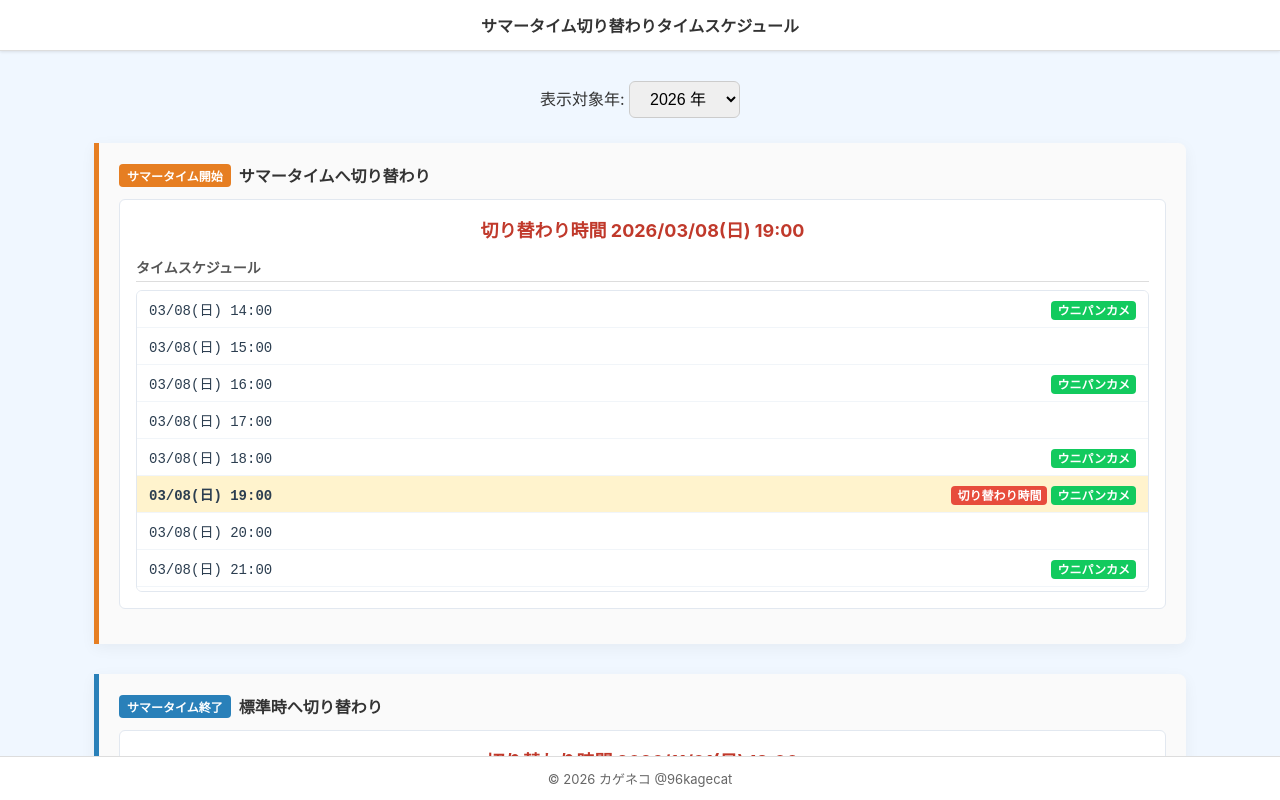
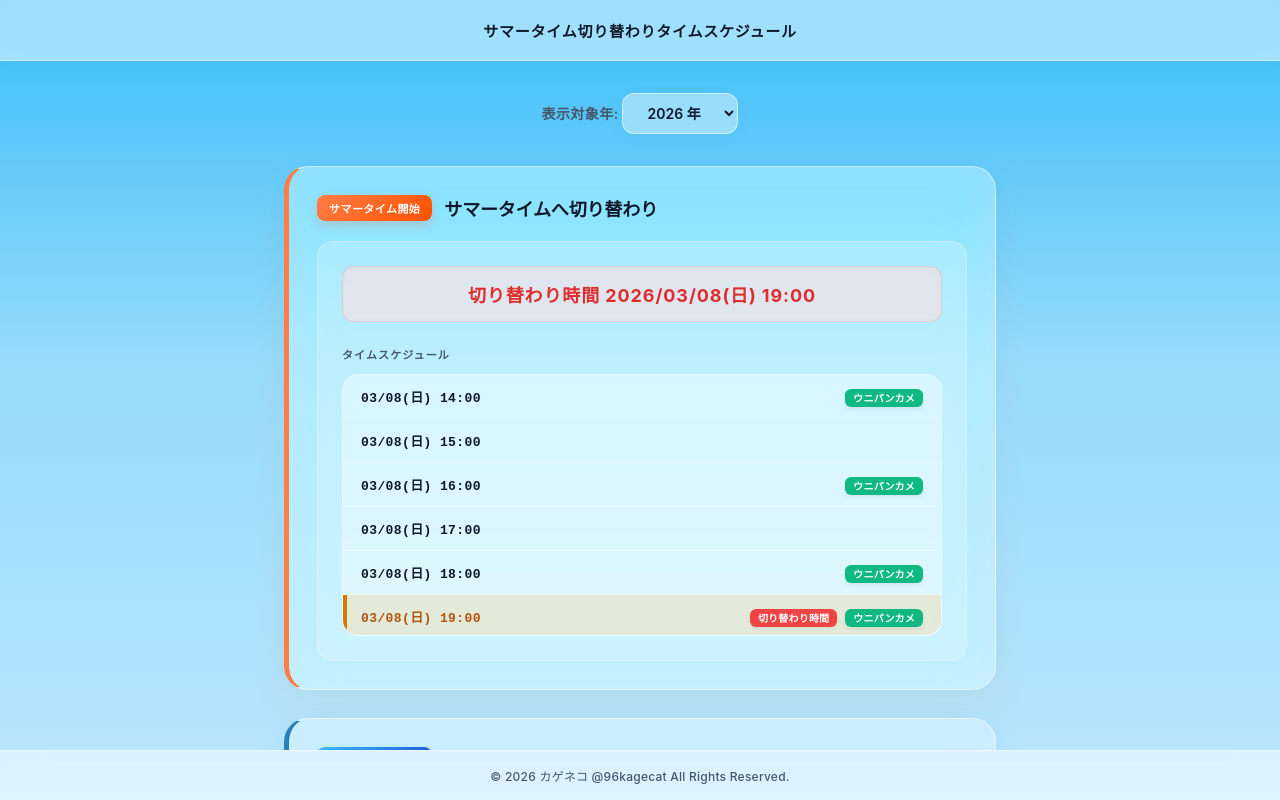
Before and after one commit to 96kagecat/daylight_saving_time_schedule, a plain HTML site: page index.htm in a window 1280 px wide. Drawn offline with Linux system fonts and the light colour scheme.

Commit message:
Refactor styles and update footer year display

```diff
--- a/index.htm
+++ b/index.htm
@@ -1,14 +1,37 @@
+<!--
+  =======================================================================
+  © 2026 カゲネコ @96kagecat. All Rights Reserved.
+
+  【無断転載・複製・自作発言・商業利用禁止 / Unauthorized duplication is prohibited】
+  当サイトのソースコード（HTML/CSS/JavaScript）およびデザインの
+  無断転載、コピペによる複製、改変、商業利用を固く禁じます。
+  =======================================================================
+-->
 <!DOCTYPE html>
 <html lang="ja">
 <head>
   <meta charset="UTF-8">
   <meta name="viewport" content="width=device-width, initial-scale=1.0, user-scalable=no">
   <title>サマータイム切り替わりタイムスケジュール</title>
-  <style>
+ <style>
+    :root {
+      --bg-gradient: linear-gradient(180deg, #38bdf8 0%, #96dbfb 45%, #bae6fd 100%);
+
+      --accent-spring: #ff7e47;
+      --accent-fallback: #2980b9;
+
+      --text-main: #0f172a;
+      --text-muted: #475569;
+
+      --card-bg: rgba(255, 255, 255, 0.35);
+      --card-border: rgba(255, 255, 255, 0.5);
+    }
+
     body {
-      font-family: -apple-system, BlinkMacSystemFont, "Segoe UI", Roboto, Helvetica, Arial, sans-serif;
-      background-color: #f0f7ff;
-      color: #333;
+      font-family: 'Geist', 'Noto Sans JP', -apple-system, BlinkMacSystemFont, sans-serif;
+      background: var(--bg-gradient);
+      background-attachment: fixed;
+      color: var(--text-main);
       padding: 0;
       margin: 0;
       display: flex;
@@ -16,158 +39,244 @@
       height: 100dvh;
       overflow: hidden;
       box-sizing: border-box;
+      -webkit-font-smoothing: antialiased;
     }
     header {
-        background-color: #fff;
-        height: 50px;
+        background-color: rgba(255, 255, 255, 0.5);
+        backdrop-filter: blur(20px);
+        -webkit-backdrop-filter: blur(20px);
+        height: 60px;
         display: flex;
         align-items: center;
         justify-content: center;
-        font-weight: bold;
-        border-bottom: 1px solid #ddd;
-        box-shadow: 0 1px 3px rgba(0,0,0,0.1);
+        font-weight: 700;
+        font-size: 15px;
+        color: var(--text-main);
+        border-bottom: 1px solid var(--card-border);
+        box-shadow: 0 4px 20px rgba(0, 0, 0, 0.02);
         z-index: 1000;
         flex-shrink: 0;
+        letter-spacing: 0.05em;
     }
     .container {
       flex: 1;
       overflow-y: auto;
-      padding: 30px;
-      margin: 0 5%;
+      padding: 32px 24px;
+      margin: 0 auto;
+      width: 100%;
+      max-width: 760px;
+      box-sizing: border-box;
     }
-    h1 {
-      font-size: 22px;
-      margin-bottom: 25px;
-      text-align: center;
-      color: #2c3e50;
+    .container::-webkit-scrollbar {
+      display: none;
     }
+
     .year-selector {
       text-align: center;
-      margin-bottom: 25px;
+      margin-bottom: 32px;
+      font-size: 14px;
+      color: var(--text-muted);
+      font-weight: 600;
+      letter-spacing: 0.03em;
     }
     select {
-      padding: 8px 16px;
-      font-size: 16px;
-      border-radius: 6px;
-      border: 1px solid #ccc;
+      padding: 10px 20px;
+      font-size: 14px;
+      font-weight: 600;
+      color: var(--text-main);
+      border-radius: 12px;
+      border: 1px solid rgba(255, 255, 255, 0.5);
+      background-color: rgba(255, 255, 255, 0.4);
+      backdrop-filter: blur(10px);
+      -webkit-backdrop-filter: blur(10px);
+      box-shadow: 0 4px 20px rgba(0, 0, 0, 0.03);
+      outline: none;
+      cursor: pointer;
+      transition: all 0.3s cubic-bezier(0.4, 0, 0.2, 1);
+      font-family: inherit;
     }
+    select:focus {
+      border-color: rgba(255, 255, 255, 0.8);
+      background-color: rgba(255, 255, 255, 0.6);
+      box-shadow: 0 0 0 4px rgba(255, 255, 255, 0.2);
+    }
+
     .card {
-      background: #fafafa;
-      border-left: 5px solid #3498db;
-      padding: 20px;
-      margin-bottom: 30px;
-      border-radius: 0 8px 8px 0;
-      box-shadow: 0 4px 15px rgba(0, 0, 0, 0.05);
+      background: var(--card-bg);
+      backdrop-filter: blur(24px) saturate(140%);
+      -webkit-backdrop-filter: blur(24px) saturate(140%);
+      border: 1px solid var(--card-border);
+      border-left: 5px solid var(--accent-spring);
+      padding: 28px;
+      margin-bottom: 28px;
+      border-radius: 24px;
+      box-shadow: 0 20px 40px rgba(15, 23, 42, 0.06), inset 0 1px 1px rgba(255, 255, 255, 0.3);
+      box-sizing: border-box;
+      transition: transform 0.3s ease;
     }
     .card.spring {
-      border-left-color: #e67e22;
+      border-left-color: var(--accent-spring);
+      box-shadow: 0 20px 40px rgba(230, 126, 34, 0.06), 0 0 30px rgba(15, 23, 42, 0.03);
     }
     .card.color-back {
-      border-left-color: #2980b9;
+      border-left-color: var(--accent-fallback);
+      box-shadow: 0 20px 40px rgba(37, 99, 235, 0.06), 0 0 30px rgba(15, 23, 42, 0.03);
     }
     .card-title {
-      font-weight: bold;
-      font-size: 16px;
-      margin-bottom: 12px;
+      font-weight: 600;
+      font-size: 18px;
+      color: var(--text-main);
+      margin-bottom: 20px;
       display: flex;
       align-items: center;
-      gap: 8px;
+      gap: 12px;
+      letter-spacing: -0.01em;
     }
     .badge {
-      font-size: 12px;
-      padding: 3px 8px;
-      border-radius: 4px;
-      color: white;
+      font-size: 11px;
+      font-weight: 700;
+      padding: 5px 12px;
+      border-radius: 8px;
+      color: #ffffff;
+      letter-spacing: 0.04em;
+      text-transform: uppercase;
     }
-    .badge.start { background-color: #e67e22; }
-    .badge.end { background-color: #2980b9; }
+    .badge.start {
+      background: linear-gradient(135deg, #ff7e47, #ff5100);
+      box-shadow: 0 4px 12px rgba(255, 81, 0, 0.2);
+    }
+    .badge.end {
+      background: linear-gradient(135deg, #38bdf8, #1d4ed8);
+      box-shadow: 0 4px 12px rgba(56, 189, 248, 0.2);
+    }
 
     .time-fullwidth {
       width: 100%;
     }
     .time-item {
-      background: #fff;
-      padding: 16px;
-      border-radius: 6px;
-      border: 1px solid #e2e8f0;
+      background: rgba(255, 255, 255, 0.2);
+      padding: 24px;
+      border-radius: 16px;
+      border: 1px solid rgba(255, 255, 255, 0.3);
       box-sizing: border-box;
-      margin-bottom: 15px;
     }
     .time-value {
       font-size: 18px;
-      font-weight: bold;
-      color: #c0392b;
+      font-weight: 700;
+      color: #df2c2c;
       text-align: center;
-      margin-bottom: 15px;
+      margin-bottom: 24px;
+      background: rgba(255, 226, 226, 0.6);
+      padding: 14px;
+      border-radius: 12px;
+      border: 1px solid rgba(223, 44, 44, 0.15);
+      box-shadow: inset 0 2px 8px rgba(0, 0, 0, 0.02);
+      letter-spacing: 0.05em;
     }
 
-    /* 前後24時間スケジュールのスタイル */
     .schedule-toggle-title {
-      font-size: 14px;
-      font-weight: bold;
-      color: #555;
-      margin-bottom: 8px;
-      border-bottom: 1px solid #ddd;
-      padding-bottom: 4px;
+      font-size: 11px;
+      font-weight: 700;
+      color: var(--text-muted);
+      margin-bottom: 12px;
+      text-transform: uppercase;
+      letter-spacing: 0.1em;
     }
     .schedule-list {
-      max-height: 300px;
+      max-height: 260px;
       overflow-y: auto;
-      border: 1px solid #e2e8f0;
-      border-radius: 6px;
-      background: #fff;
+      border: 1px solid rgba(255, 255, 255, 0.4);
+      border-radius: 16px;
+      background: rgba(255, 255, 255, 0.4);
     }
+
+    .schedule-list::-webkit-scrollbar {
+      width: 5px;
+    }
+    .schedule-list::-webkit-scrollbar-track {
+      background: transparent;
+    }
+    .schedule-list::-webkit-scrollbar-thumb {
+      background: rgba(15, 23, 42, 0.15);
+      border-radius: 10px;
+    }
+    .schedule-list::-webkit-scrollbar-thumb:hover {
+      background: rgba(15, 23, 42, 0.3);
+    }
+
     .schedule-row {
       display: flex;
       justify-content: space-between;
       align-items: center;
-      padding: 8px 12px;
-      border-bottom: 1px solid #f1f5f9;
-      font-size: 14px;
+      padding: 12px 18px;
+      border-bottom: 1px solid rgba(255, 255, 255, 0.25);
+      font-size: 13px;
+      transition: background 0.2s ease;
+    }
+    .schedule-row:hover {
+      background: rgba(255, 255, 255, 0.1);
     }
     .schedule-row .schedule-label {
-      margin-left: 4px;
+      margin-left: 8px;
     }
     .schedule-row:last-child {
       border-bottom: none;
     }
-    /* 切り替わり時刻のハイライト */
+
     .schedule-row.target-time {
-      background-color: #fff3cd;
-      font-weight: bold;
+      background: rgba(245, 158, 11, 0.15);
+      font-weight: 700;
+      border-left: 4px solid #d97706;
+      padding-left: 14px;
+      box-shadow: inset 5px 0 20px rgba(245, 158, 11, 0.03);
     }
+    .schedule-row.target-time .schedule-time {
+      color: #b45309;
+    }
+
     .schedule-time {
-      color: #2c3e50;
-      font-family: monospace;
+      color: var(--text-main);
+      font-family: 'Geist', ui-monospace, monospace;
+      font-weight: 600;
+      letter-spacing: 0.03em;
     }
     .schedule-label {
-      font-weight: bold;
-      padding: 2px 6px;
-      border-radius: 4px;
-      font-size: 12px;
+      font-weight: 700;
+      padding: 3px 8px;
+      border-radius: 6px;
+      font-size: 10px;
+      letter-spacing: 0.02em;
+      box-shadow: 0 2px 4px rgba(15, 23, 42, 0.08);
     }
+
+    /* ラベル群 */
     .label-time-update {
-      background-color: #e74c3c;
-      color: #fff;
+      background-color: #ef4444;
+      color: #ffffff;
     }
     .label-daily {
-      background-color: #e79924;
-      color: #fff;
+      background-color: #0284c7;
+      color: #ffffff;
     }
     .label-event {
-      background-color: #12ca5e;
-      color: #fff;
+      background-color: #10b981;
+      color: #ffffff;
     }
+
     footer {
-        background-color: #fff;
-        border-top: 1px solid #ddd;
+        background-color: rgba(255, 255, 255, 0.5);
+        backdrop-filter: blur(20px);
+        -webkit-backdrop-filter: blur(20px);
+        border-top: 1px solid var(--card-border);
         text-align: center;
-        padding: 12px 0;
-        font-size: 13px;
-        color: #666;
+        padding: 16px 0;
+        font-size: 12px;
+        color: var(--text-muted);
         position: relative;
         z-index: 1000;
         flex-shrink: 0;
+        font-weight: 500;
+        letter-spacing: 0.02em;
     }
     footer p {
         margin: 0;
@@ -188,7 +297,7 @@
   <div id="results-container"></div>
 </div>
 <footer>
-  <p>&copy; <span id="current-year"></span> カゲネコ @96kagecat</p>
+  <p>&copy; 2026 カゲネコ @96kagecat All Rights Reserved.</p>
 </footer>
 
 <script>
@@ -352,9 +461,6 @@
   yearSelect.addEventListener('change', render);
   window.addEventListener('DOMContentLoaded', render);
 
-  // 画面が読み込まれたら、現在の西暦を自動で挿入する
-  document.getElementById('current-year').textContent = new Date().getFullYear();
-
 </script>
 </body>
 
```
